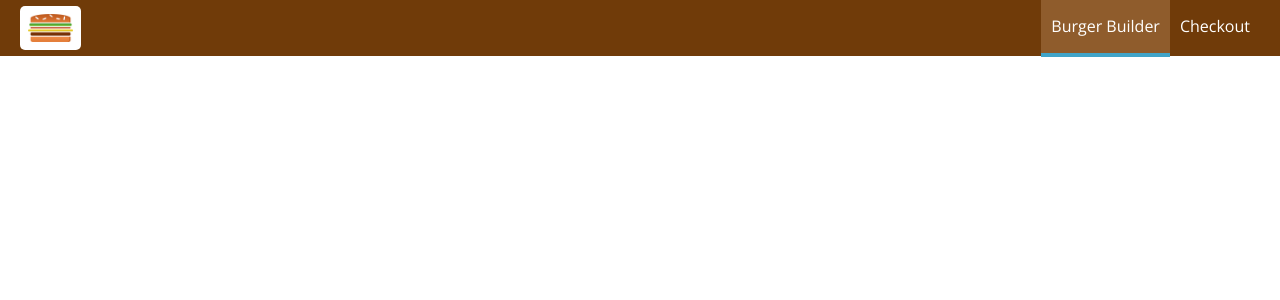
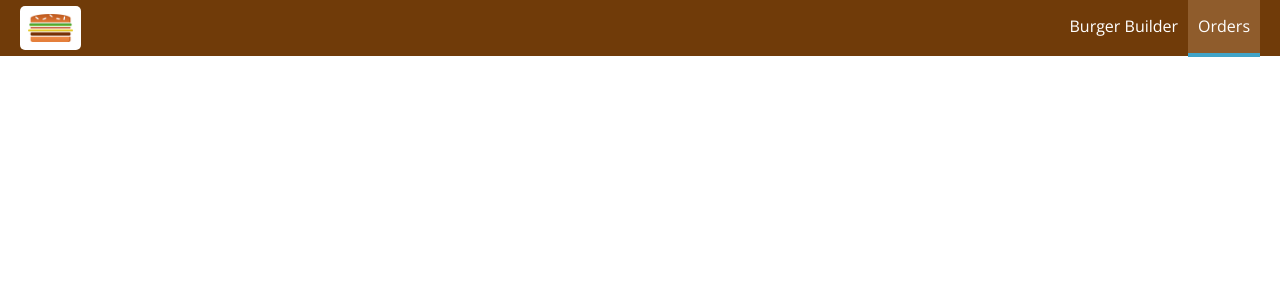
Before and after one commit to Adlerberg/burger, a React app: page /orders in a window 1280 px wide. Shown: the top 300 px of the page. Built offline with nearby package versions, Linux system fonts and the light colour scheme.

Commit message:
Implement Navigation Links

```diff
--- a/src/App.js
+++ b/src/App.js
@@ -4,6 +4,7 @@
 import Layout from './components/Layout/Layout';
 import BurgerBuilder from './containers/BurgerBuilder/BurgerBuilder';
 import Checkout from './containers/Checkout/Checkout';
+import Orders from './containers/Orders/Orders';
 
 class App extends Component {
   render () {
@@ -11,6 +12,7 @@
       <div>
         <Layout>
           <Route path="/" exact component={BurgerBuilder} />
+          <Route path="/orders" exact component={Orders} />
           <Route path="/checkout" component={Checkout} />
         </Layout>
       </div>
--- a/src/components/Navigation/NavigationItems/NavigationItem/NavigationItem.js
+++ b/src/components/Navigation/NavigationItems/NavigationItem/NavigationItem.js
@@ -1,14 +1,17 @@
 import React from 'react';
+import {NavLink} from 'react-router-dom';
 
 import classes from './NavigationItem.css'
 
 
 const navigationItem = (props) => (
         <li className={classes.NavigationItem}>
-        <a
-         href={props.link}
-         className={props.active ? classes.active : null}>
-         {props.children}</a></li>
+        <NavLink
+         to={props.link}
+         exact
+         activeClassName={classes.active}>
+         {props.children}
+         </NavLink></li>
 );
 
 export default navigationItem;
--- a/src/components/Navigation/NavigationItems/NavigationItems.js
+++ b/src/components/Navigation/NavigationItems/NavigationItems.js
@@ -5,8 +5,8 @@
 
 const navigationItems = (props) => (
     <ul className={classes.NavigationItems}>
-        <NavigationItem link="/" active>Burger Builder</NavigationItem>
-        <NavigationItem link="/">Checkout</NavigationItem>
+        <NavigationItem link="/">Burger Builder</NavigationItem>
+        <NavigationItem link="/orders">Orders</NavigationItem>
     </ul>
 );
 
--- /dev/null
+++ b/src/components/Order/Order.css
@@ -0,0 +1,8 @@
+.Order {
+    width: 100%;
+    border: 1px solid #eee;
+    box-shadow: 0 2px 3 px #ccc;
+    padding: 10px;
+    margin: 10px auto;
+    box-sizing: border-box;
+}
--- /dev/null
+++ b/src/components/Order/Order.js
@@ -0,0 +1,12 @@
+import React from 'react';
+
+import classes from './Order.css';
+
+const order = (props) => (
+    <div className={classes.Order}>
+        <p>Ingredients:</p>
+        <p>Price <strong></strong></p>
+    </div>
+);
+
+export default order;
--- /dev/null
+++ b/src/containers/Orders/Orders.js
@@ -0,0 +1,15 @@
+import React, { Component } from 'react';
+
+import Order from '../../components/Order/Order';
+
+class Orders extends Component {
+    render () {
+        return (
+            <div>
+
+            </div>
+        );
+    }
+}
+
+export default Orders;
```
